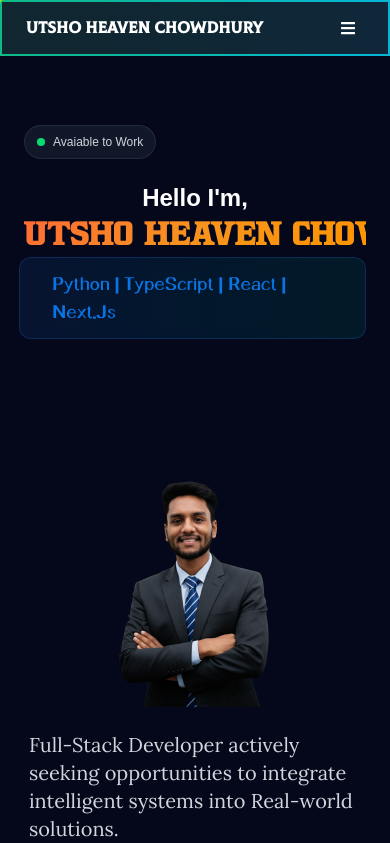
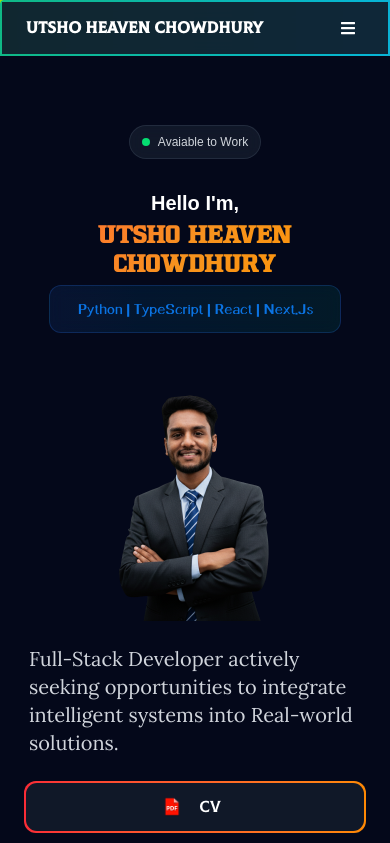
Before and after one commit to uzicodes/utsho-heaven-chowdhury, a Next.js app: page / in a window 390 px wide. Shown: the top 843 px of the page. Built offline with nearby package versions, Linux system fonts and the light colour scheme.

Commit message:
Finally made the responsiveness of the Hero section completed

```diff
--- a/src/app/page.tsx
+++ b/src/app/page.tsx
@@ -35,27 +35,31 @@ export default function Home() {
               <div className="w-full lg:w-1/2">
                 <div className="space-y-6" style={{marginTop: '-0.20rem'}}>
                   {/* Welcome badge */}
-                  <div className="inline-flex items-center gap-2 px-3 sm:px-4 py-2 rounded-full bg-gray-800/50 backdrop-blur-sm border border-gray-700/50 mb-6 sm:mb-8 animate__animated animate__fadeInDown animate__delay-1s">
+                  <div className={`flex ${isMobile ? 'justify-center' : ''}`}>
+                    <div className="inline-flex items-center gap-2 px-3 sm:px-4 py-2 rounded-full bg-gray-800/50 backdrop-blur-sm border border-gray-700/50 mb-2 animate__animated animate__fadeInDown animate__delay-1s">
                       <div className="w-2 h-2 rounded-full bg-green-400 animate-pulse"></div>
                       <span className="text-gray-300 text-xs sm:text-sm font-medium">
                         Avaiable to Work
                       </span>
                     </div>
+                  </div>
                   {isMobile ? (
-                    <h1 className="hero-text text-2xl font-bold leading-tight text-center mb-2">
-                      <span className="text-white block mb-1 mt-0">Hello I&apos;m,</span>
+                    <h1 className="hero-text font-bold leading-tight text-center mb-2">
+                      <span className="text-white block mb-1 mt-0" style={{ fontSize: '1.25rem' }}>Hello I&apos;m,</span>
                       <span
-                        className="hero-name whitespace-nowrap hogers-font"
+                        className="hero-name hogers-font"
                         style={{
                           backgroundImage: 'linear-gradient(135deg, #ff6b35, #f7931e, #ff9500)',
                           backgroundClip: 'text',
                           WebkitBackgroundClip: 'text',
                           WebkitTextFillColor: 'transparent',
-                          fontSize: '2rem',
+                          fontSize: '1.5rem',
                           display: 'block',
                           marginTop: '0',
-                          lineHeight: '1',
-                          wordBreak: 'break-word',
+                          lineHeight: '1.2',
+                          whiteSpace: 'normal',
+                          wordWrap: 'break-word',
+                          maxWidth: '100%',
                         }}
                       >
                         UTSHO HEAVEN CHOWDHURY
@@ -92,18 +96,20 @@ export default function Home() {
                     </h1>
                   )}
                   {/* Role badge */}
-                  <div className="inline-flex items-center gap-2 sm:gap-3 px-4 sm:px-8 py-3 sm:py-5 rounded-xl sm:rounded-2xl bg-gradient-to-r from-blue-500/10 to-teal-500/10 border border-blue-500/20 mb-6 sm:mb-8 backdrop-blur-sm animate__animated animate__fadeInUp animate__delay-1s min-w-[320px] min-h-[64px] ml-auto" style={{ marginLeft: '-5px' }}>
-                    <i className="fas fa-rocket text-blue-400 animate-bounce text-sm sm:text-base"></i>
+                  <div className={`flex ${isMobile ? 'justify-center' : ''}`}>
+                    <div className={`inline-flex items-center gap-2 sm:gap-3 ${isMobile ? 'px-3 py-2' : 'px-4 sm:px-8 py-3 sm:py-5'} rounded-xl sm:rounded-2xl bg-gradient-to-r from-blue-500/10 to-teal-500/10 border border-blue-500/20 ${isMobile ? 'mb-6 sm:mb-8' : 'mb-2'} backdrop-blur-sm animate__animated animate__fadeInUp animate__delay-1s ${isMobile ? 'min-w-[280px] min-h-[48px]' : 'min-w-[320px] min-h-[64px]'}`} style={!isMobile ? { marginLeft: '-5px' } : {}}>
+                      <i className={`fas fa-rocket text-blue-400 animate-bounce ${isMobile ? 'text-xs' : 'text-sm sm:text-base'}`}></i>
                       <span>
                         <FlipWords
-                        className={"flipwords-font text-lg sm:text-xl text-blue-400 font-medium"}
+                          className={isMobile ? "flipwords-font text-sm text-blue-400 font-medium" : "flipwords-font text-lg sm:text-xl text-blue-400 font-medium"}
                           words={words}
                         />
                       </span>
                     </div>
+                  </div>
                   {/* Mobile Image - only shown on mobile screens */}
                   {isMobile && (
-                    <div className="flex justify-center my-6">
+                    <div className="flex justify-center -mt-20">
                       <img src="/DP_removed_BG.png" alt="Profile" width={200} height={200} style={{ maxWidth: '80vw', height: 'auto', borderRadius: '1rem', objectFit: 'cover' }} />
                     </div>
                   )}
```
Lines whose indentation alone changed are shown as unchanged.
